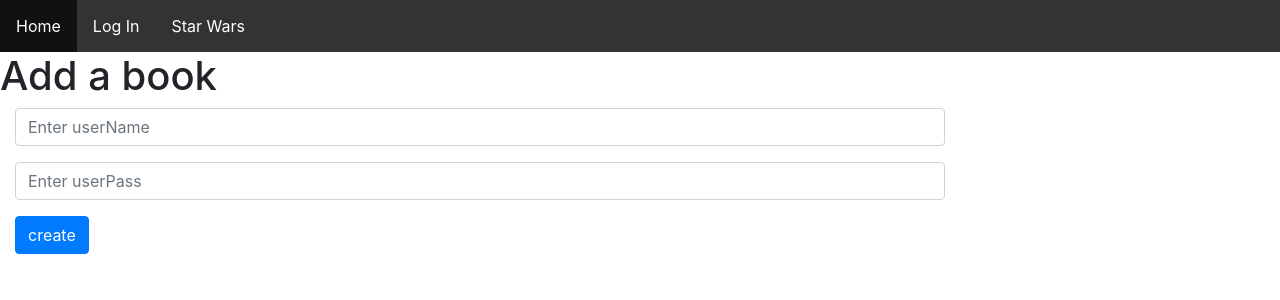
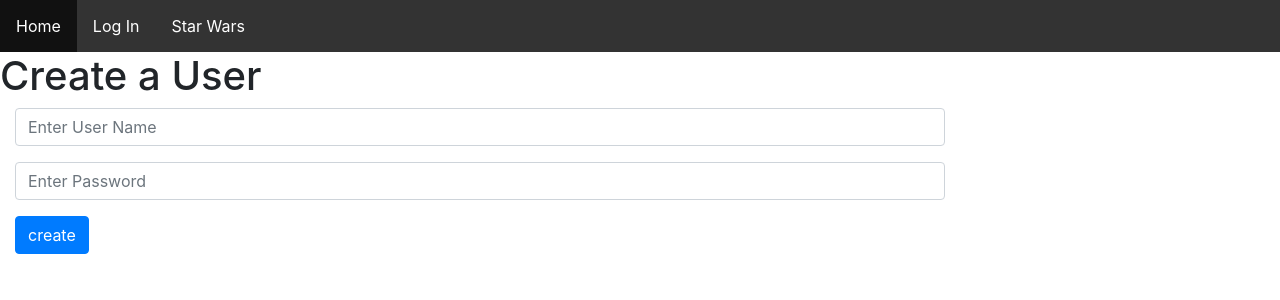
Before and after one commit to wormple12/TeamOne-CA3-Front, a React (Create React App) app in the folder ca3quickstart/: page /#/createUser in a window 1280 px wide. Shown: the top 300 px of the page. Built offline with nearby package versions, Linux system fonts and the light colour scheme; sample sign-in values are in the browser's storage.

Commit message:
Added create user functionality

```diff
--- a/ca3quickstart/src/components/createUserPage.js
+++ b/ca3quickstart/src/components/createUserPage.js
@@ -36,7 +36,7 @@ const AddBook = ({ factory }) => {
 
     return (
       <div>
-        <h1>Add a book</h1>
+        <h1>Create a User</h1>
         <form
           className="form-horizontal"
           onChange={handleChange}
@@ -53,7 +53,7 @@ const AddBook = ({ factory }) => {
               <input
                 className="form-control"
                 id="userName"
-                placeholder="Enter userName"
+                placeholder="Enter User Name"
                 value={book.userName}
               />
             </div>
@@ -63,7 +63,7 @@ const AddBook = ({ factory }) => {
               <input
                 className="form-control"
                 id="userPass"
-                placeholder="Enter userPass"
+                placeholder="Enter Password"
                 value={book.userPass}
               />
             </div>
```
